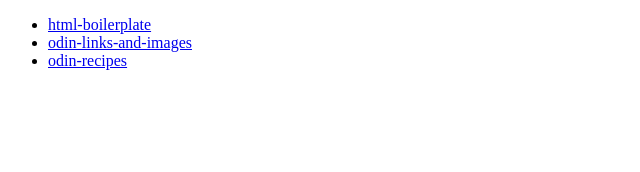
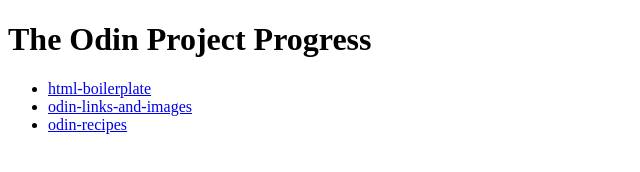
Before and after one commit to leynebe/the-odin-project, a plain HTML site: page index.html in a window 1280 px wide. Shown: the whole page, without its empty margins (0-640 px from the left). Drawn offline with Linux system fonts and the light colour scheme.

Commit message:
Add h1 to index

```diff
--- a/index.html
+++ b/index.html
@@ -7,6 +7,7 @@
     <title>The Odin Project</title>
 </head>
 <body>
+    <h1>The Odin Project Progress</h1>
     <ul>
         <li><a href="./html-boilerplate/index.html">html-boilerplate</a></li>
         <li><a href="./odin-links-and-images/index.html">odin-links-and-images</a></li>
```
